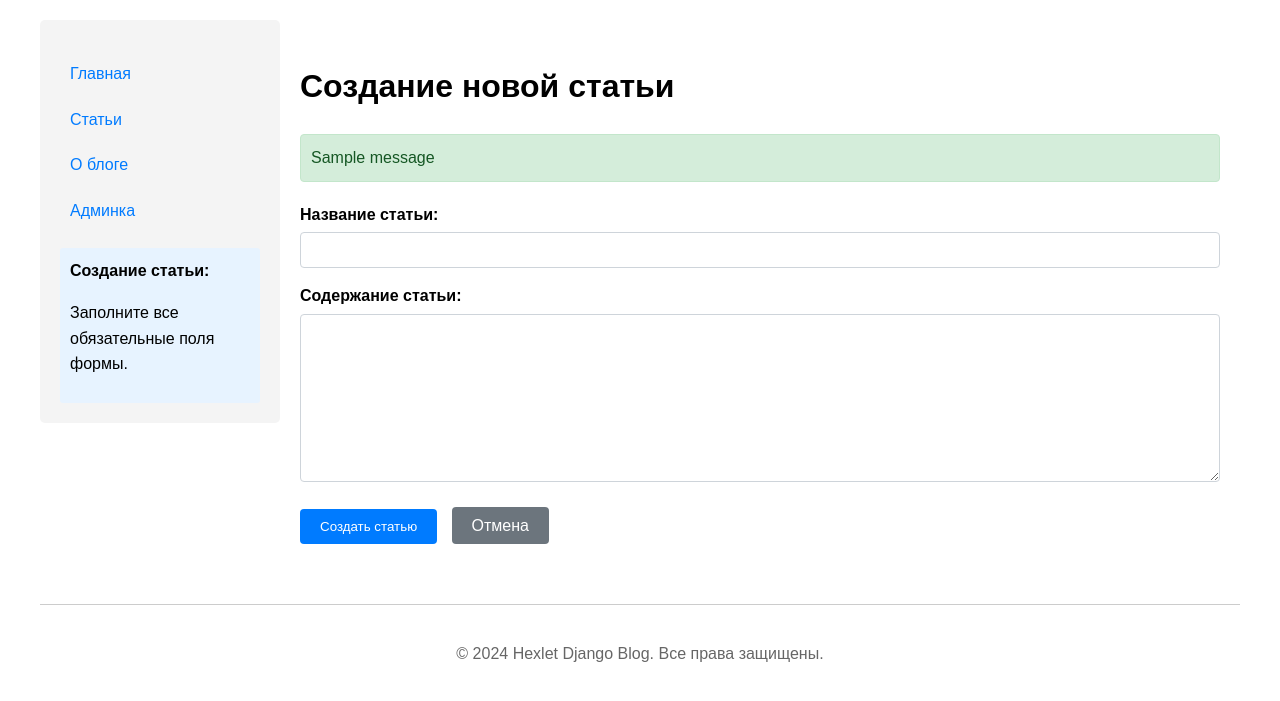
After one commit to KRISTINA-Lap/hexlet-django-blog, a Django app: page /articles/create/ in a window 1280 px wide. The commit adds this page. Shown: the top 701 px of the page. Run offline with Django 5.2, Linux system fonts and the light colour scheme; tables that the repository leaves empty hold one stand-in row (values such as "Sample post"); one stand-in notice (Sample message) is shown.

Commit message:
Implement article creation (CRUD - Create) with form, validation and flash messages

```diff
--- /dev/null
+++ b/hexlet_django_blog/article/forms.py
@@ -0,0 +1,8 @@
+from django.forms import ModelForm
+from .models import Article
+
+
+class ArticleForm(ModelForm):
+    class Meta:
+        model = Article
+        fields = ["name", "body"]
--- /dev/null
+++ b/hexlet_django_blog/article/templates/articles/create.html
@@ -0,0 +1,75 @@
+{% extends "base.html" %}
+
+{% block title %}Создание статьи - Django на Хекслете{% endblock %}
+
+{% block content %}
+    <h1>Создание новой статьи</h1>
+
+    <!-- Вывод флеш-сообщений -->
+    {% if messages %}
+        <div class="messages" style="margin-bottom: 20px;">
+            {% for message in messages %}
+                <div class="alert alert-{{ message.tags }}" style="padding: 10px; margin-bottom: 10px; border-radius: 4px;
+                    {% if message.tags == 'success' %}background-color: #d4edda; color: #155724; border: 1px solid #c3e6cb;{% endif %}
+                    {% if message.tags == 'error' %}background-color: #f8d7da; color: #721c24; border: 1px solid #f5c6cb;{% endif %}">
+                    {{ message }}
+                </div>
+            {% endfor %}
+        </div>
+    {% endif %}
+
+    <form action="{% url 'articles_create' %}" method="post">
+        {% csrf_token %}
+
+        <!-- Вывод общих ошибок формы -->
+        {% if form.errors %}
+            <div class="form-errors" style="background-color: #f8d7da; color: #721c24; padding: 10px; margin-bottom: 15px; border-radius: 4px;">
+                <strong>Пожалуйста, исправьте следующие ошибки:</strong>
+                <ul style="margin: 5px 0 0 0; padding-left: 20px;">
+                {% for field, errors in form.errors.items %}
+                    {% for error in errors %}
+                        <li>{{ field }}: {{ error }}</li>
+                    {% endfor %}
+                {% endfor %}
+                </ul>
+            </div>
+        {% endif %}
+
+        <div class="form-group" style="margin-bottom: 15px;">
+            <label for="{{ form.name.id_for_label }}">Название статьи:</label>
+            {{ form.name }}
+            {% if form.name.errors %}
+                <div class="field-errors" style="color: #dc3545; font-size: 0.9em; margin-top: 5px;">
+                    {{ form.name.errors }}
+                </div>
+            {% endif %}
+        </div>
+
+        <div class="form-group" style="margin-bottom: 15px;">
+            <label for="{{ form.body.id_for_label }}">Содержание статьи:</label>
+            {{ form.body }}
+            {% if form.body.errors %}
+                <div class="field-errors" style="color: #dc3545; font-size: 0.9em; margin-top: 5px;">
+                    {{ form.body.errors }}
+                </div>
+            {% endif %}
+        </div>
+
+        <div class="form-actions" style="margin-top: 20px;">
+            <button type="submit" style="padding: 10px 20px; background-color: #007bff; color: white; border: none; border-radius: 4px; cursor: pointer;">
+                Создать статью
+            </button>
+            <a href="{% url 'articles' %}" style="margin-left: 10px; padding: 10px 20px; background-color: #6c757d; color: white; text-decoration: none; border-radius: 4px;">
+                Отмена
+            </a>
+        </div>
+    </form>
+{% endblock %}
+
+{% block sidebar %}
+    {{ block.super }}
+    <div style="margin-top: 20px; padding: 10px; background-color: #e7f3ff; border-radius: 3px;">
+        <strong>Создание статьи:</strong>
+        <p>Заполните все обязательные поля формы.</p>
+    </div>
+{% endblock %}
--- a/hexlet_django_blog/article/urls.py
+++ b/hexlet_django_blog/article/urls.py
@@ -1,8 +1,9 @@
 from django.urls import path
-from hexlet_django_blog.article.views import IndexView, ArticleView
+from hexlet_django_blog.article.views import IndexView, ArticleView, ArticleFormCreateView
 
 urlpatterns = [
     path("<str:tags>/<int:article_id>/", IndexView.as_view(), name="article"),
     path("<int:id>/", ArticleView.as_view(), name="article_detail"),
+    path("create/", ArticleFormCreateView.as_view(), name="articles_create"),
     path("", IndexView.as_view(), name="articles"),
 ]
--- a/hexlet_django_blog/article/views.py
+++ b/hexlet_django_blog/article/views.py
@@ -1,8 +1,10 @@
-from django.shortcuts import render, get_object_or_404
+from django.shortcuts import render, get_object_or_404, redirect
 from django.views import View
 from django.http import HttpResponse
+from django.contrib import messages
 
 from hexlet_django_blog.article.models import Article
+from hexlet_django_blog.article.forms import ArticleForm
 
 
 class IndexView(View):
@@ -36,3 +38,20 @@ class ArticleView(View):
                 "article": article,
             },
         )
+
+
+class ArticleFormCreateView(View):
+    def get(self, request, *args, **kwargs):
+        form = ArticleForm()
+        return render(request, "articles/create.html", {"form": form})
+
+    def post(self, request, *args, **kwargs):
+        form = ArticleForm(request.POST)
+        if form.is_valid():
+            article = form.save()
+            messages.success(request, f'Статья "{article.name}" успешно создана!')
+            return redirect('articles')
+
+        # Если данные некорректные, возвращаем на страницу с формой
+        messages.error(request, 'Пожалуйста, исправьте ошибки в форме.')
+        return render(request, 'articles/create.html', {'form': form})
--- a/hexlet_django_blog/templates/base.html
+++ b/hexlet_django_blog/templates/base.html
@@ -67,6 +67,45 @@
             color: #007bff;
             text-decoration: underline;
         }
+
+        .form-group label {
+            display: block;
+            margin-bottom: 5px;
+            font-weight: bold;
+        }
+
+        .form-group input,
+        .form-group textarea {
+            width: 100%;
+            padding: 8px 12px;
+            border: 1px solid #ced4da;
+            border-radius: 4px;
+            font-size: 1em;
+            box-sizing: border-box;
+        }
+
+        .form-group textarea {
+            min-height: 150px;
+            resize: vertical;
+        }
+
+        .form-group input:focus,
+        .form-group textarea:focus {
+            border-color: #007bff;
+            outline: none;
+            box-shadow: 0 0 0 2px rgba(0, 123, 255, 0.25);
+        }
+
+        .field-errors ul {
+            margin: 5px 0 0 0;
+            padding-left: 15px;
+            list-style-type: none;
+        }
+
+        .field-errors li {
+            color: #dc3545;
+            font-size: 0.9em;
+        }
     </style>
 </head>
 <body>
```
Also changed, not shown: hexlet_django_blog/article/templates/articles/index.html (+19 -1 lines), hexlet_django_blog/article/tests.py (+39 -0 lines).
